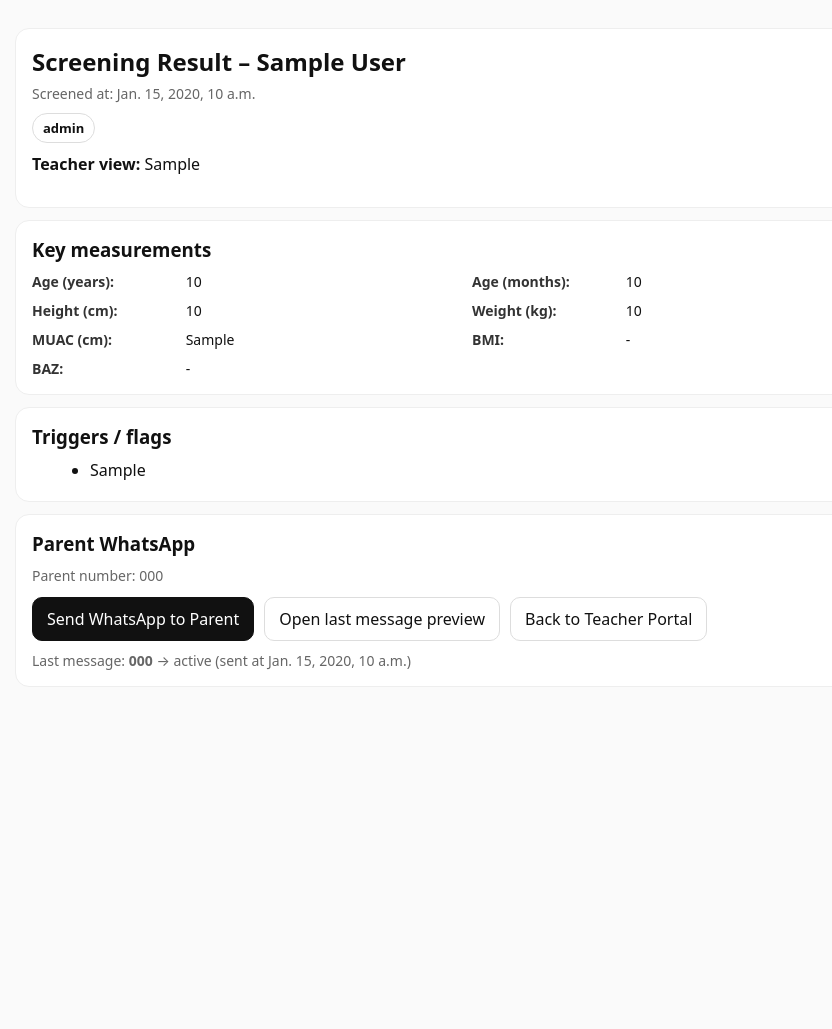
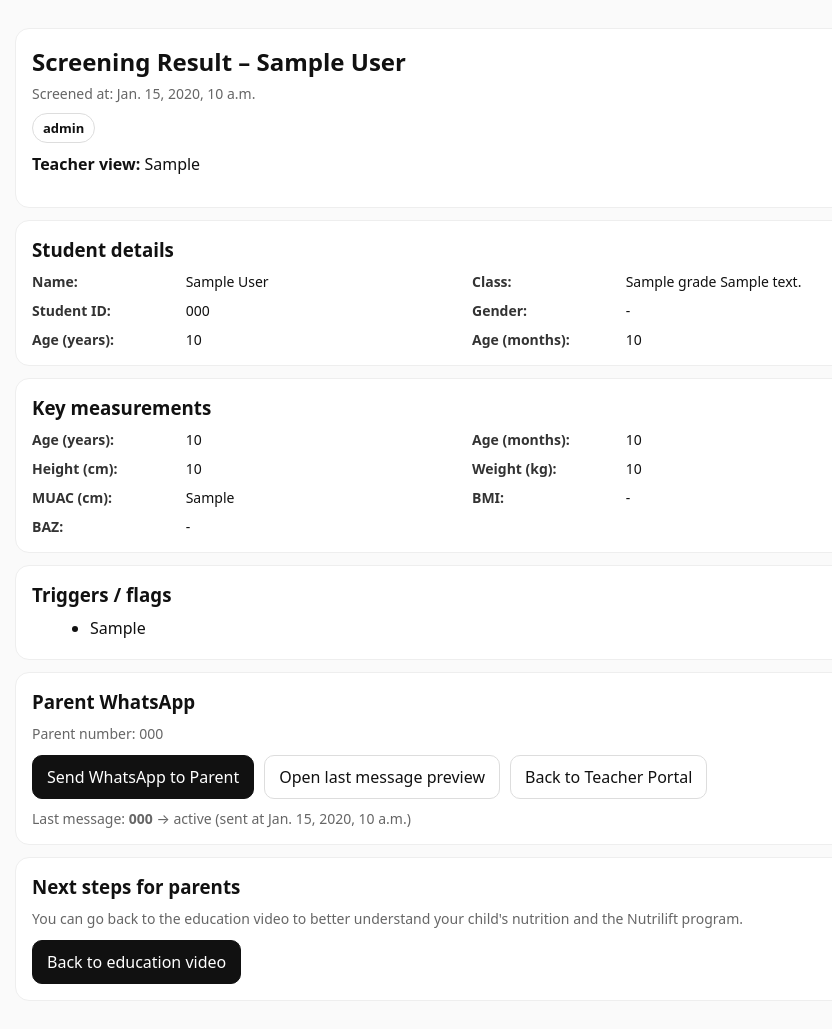
Before and after one commit to admin-masters/nutrilife, a Django app: template backend/templates/screening/screening_result.html in a window 1280 px wide. Shown: the whole page, without its empty margins (175-1007 px from the left). Before the commit the page ends 670 px from the top, so only its background shows below. Run offline with Django 5.2, Linux system fonts and the light colour scheme; the template is opened without the code that fills it: most values are stand-ins (such as "Sample title", 1, 10 or a date in 2020); data that the repository does not hold is empty; parts of the project's set-up code (start-up, migrations or seed data) failed here and were passed over.

Commit message:
Now rendering screening_result.html for parents

```diff
--- a/backend/templates/screening/screening_result.html
+++ b/backend/templates/screening/screening_result.html
@@ -77,6 +77,25 @@
     </div>
 
     <div class="card">
+      <h3 style="margin: 0 0 10px 0;">Student details</h3>
+      <div class="grid">
+        <div class="kv"><strong>Name:</strong> {{ s.student.full_name }}</div>
+        <div class="kv">
+          <strong>Class:</strong>
+          {% if s.student.classroom %}
+            {{ s.student.classroom.grade }} {{ s.student.classroom.division }}
+          {% else %}
+            -
+          {% endif %}
+        </div>
+        <div class="kv"><strong>Student ID:</strong> {{ s.student.student_code|default:"-" }}</div>
+        <div class="kv"><strong>Gender:</strong> {{ s.gender|default:s.student.gender|default:"-" }}</div>
+        <div class="kv"><strong>Age (years):</strong> {{ s.age_years|default:"-" }}</div>
+        <div class="kv"><strong>Age (months):</strong> {{ s.age_months|default:"-" }}</div>
+      </div>
+    </div>
+
+    <div class="card">
       <h3 style="margin: 0 0 10px 0;">Key measurements</h3>
       <div class="grid">
         <div class="kv"><strong>Age (years):</strong> {{ s.age_years|default:"-" }}</div>
@@ -92,7 +111,9 @@
     <div class="card">
       <h3 style="margin: 0 0 10px 0;">Triggers / flags</h3>
 
-      {% if s.red_flags and s.red_flags|length > 0 %}
+      {% if is_parent_view and flags_text %}
+        <p>{{ flags_text }}</p>
+      {% elif s.red_flags and s.red_flags|length > 0 %}
         <ul class="flags">
           {% for f in s.red_flags %}
             <li>{{ f }}</li>
@@ -103,6 +124,7 @@
       {% endif %}
     </div>
 
+    {% if not is_parent_view %}
       <div class="card">
         <h3 style="margin: 0 0 10px 0;">Parent WhatsApp</h3>
 
@@ -135,6 +157,19 @@
           </div>
         {% endif %}
       </div>
+    {% endif %}
+
+    {% if video_url %}
+      <div class="card">
+        <h3 style="margin: 0 0 10px 0;">Next steps for parents</h3>
+        <p class="muted">
+          You can go back to the education video to better understand your child's nutrition and the Nutrilift program.
+        </p>
+        <div class="actions">
+          <a class="button primary" href="{{ video_url }}">Back to education video</a>
+        </div>
+      </div>
+    {% endif %}
   </div>
 </body>
 </html>
```
Also changed, not shown: backend/screening_only/views.py (+9 -3 lines). Lines whose indentation alone changed are shown as unchanged.
